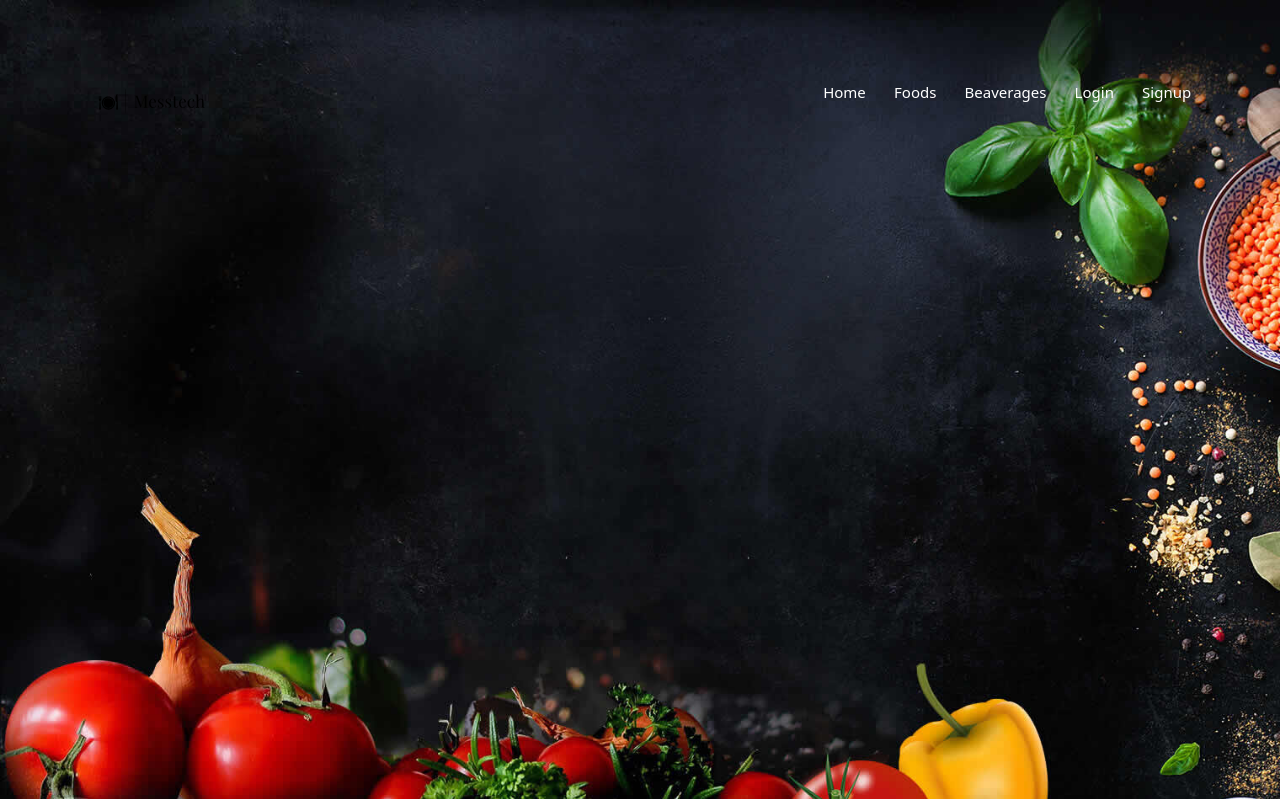
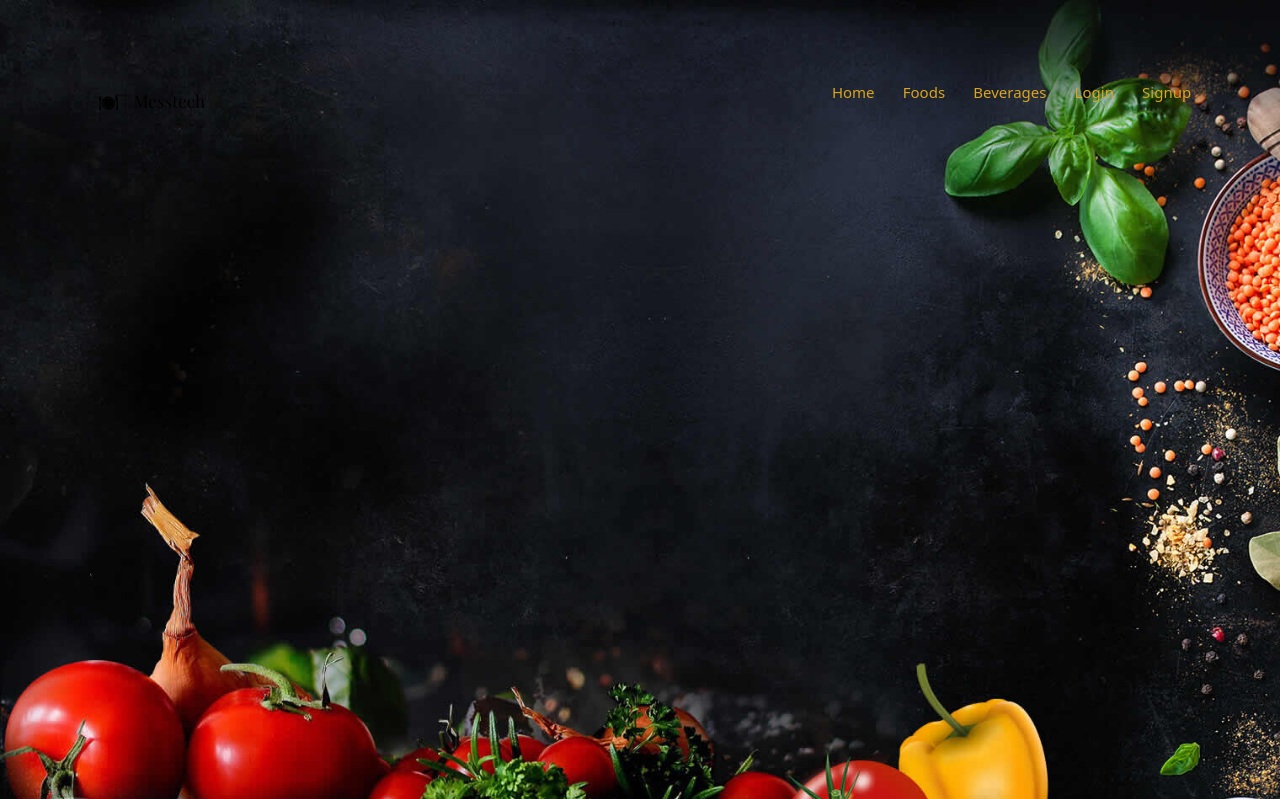
Before and after one commit to Saint-Chris-7/Messtech, a Django app: page / in a window 1280 px wide. Shown: the top 799 px of the page. Run offline with Django 3.2, Linux system fonts and the light colour scheme; tables that the repository leaves empty hold one stand-in row (values such as "Sample post"); grey boxes marked "Sample" are stand-in pictures.

Commit message:
update 5

```diff
--- a/Regent/models.py
+++ b/Regent/models.py
@@ -6,11 +6,11 @@ from PIL import Image
 
 # Create your models here.
 class Category(models.Model):
-    TAGS = (
-        ('foods','foods'),
-        ('beaverages','beaverages')
-    )
-    tags = models.CharField(choices=TAGS,max_length=12)
+    TAGS =(
+        ('foods', 'foods'),
+        ('beverages', 'beverages'),
+        )
+    tags = models.CharField(max_length=10, choices=TAGS,)
 
 class Meal(models.Model):
     image = models.ImageField(upload_to="meals-pics")
@@ -24,10 +24,11 @@ class Meal(models.Model):
 class Order(models.Model):
     TypeOrder = models.TextField("orderType","reserve takeaway")
     customer = models.ForeignKey(User,on_delete=models.CASCADE)
-    ordercode = models.UUIDField(default=uuid.uuid4,editable=False,max_length=4)
     ordertype = models.CharField(choices=TypeOrder.choices,max_length=15)
     orderstatus = models.BooleanField(default=False,null=True)
     date_ordered = models.DateTimeField(auto_now_add=True)
+    ordercode = models.UUIDField(default=uuid.uuid4,editable=False,max_length=4)
+    pick_up_time = models.DateTimeField()
 
     def __str__(self):
         return "{self.customer}-{self.ordercode}-{ordertype}-{orderstatus}"
@@ -48,7 +49,7 @@ class OrderItem(models.Model):
 
 class Profile(models.Model):
     customer = models.OneToOneField(User,on_delete=models.CASCADE,null=True)
-    ordercode = models.OneToOneField(OrderItem,on_delete=models.CASCADE)
+    ordercode = models.ForeignKey(OrderItem,on_delete=models.CASCADE)
     profile_pic = models.ImageField(upload_to="priles_pics",default="defualt.jpg")
 
     def __str__(self):
--- a/Regent/urls.py
+++ b/Regent/urls.py
@@ -9,6 +9,6 @@ urlpatterns  = [
     path('delete/<int:id>/', views.delete_cart, name='delete'),
     path('dashbaord', views.dashboard, name='dashboard'),
     path('foods', views.foods, name='foods'),
-    path('beaverages', views.beaverages, name='beaverages'),
+    path('beverages', views.beverages, name='beverages'),
     path('checkout/', views.checkout, name='checkout'),
 ]
--- a/Regent/views.py
+++ b/Regent/views.py
@@ -6,13 +6,14 @@ from django.contrib.auth.models import User
 from django.contrib.auth.decorators import login_required
 from django.contrib import messages
 from .models import *
+from .forms import CustomerInfo
 # Create your views here.
 def index(request):
-    meals = Meal.objects.all()
+    meals = Meal.objects.all()[:10]
     context = {"meals":meals}
     return render(request,"index.html",context)
 
-@login_required()
+#@login_required()
 def cart(request):
     customer = request.user.customer
     order, created = Order.objects.get_or_create(customer=customer,complete=False)
@@ -28,13 +29,14 @@ def delete_cart(request,id):
     return redirect("cart")
 
 
-@login_required()
+#@login_required()
 def checkout(request):
+    form = CustomerInfo()
     customer = request.user.customer
     order, created = Order.objects.get_or_create(customer=customer,complete=False)
     items = order.orderitem_set.all()
     items = []
-    order = {"get_cart_items":0,"get_cart_total":0}
+    order = {"get_cart_items":0,"get_cart_total":0,'form':form}
     context = {"items":items,"order":order}
     return render(request,"checkout.html",context)
 
@@ -74,7 +76,6 @@ def signup(request):
     else:
         return render(request,"signup.html")
 
-
 def logout(request):
     logout(request)
     return render(request,"/")
@@ -87,7 +88,7 @@ def foods(request):
     context = {'foods':foods}
     return render(request,"foods.html",context)
 
-def beaverages(request):
-    beaverages= Meal.objects.filter(tags='beaverages')
-    context = {'foods':beaverages}
+def beverages(request):
+    beverages= Meal.objects.filter(tags='beverages')
+    context = {'foods':beverages}
     return render(request,"beaverages.html",context)
--- a/static/css/style.css
+++ b/static/css/style.css
@@ -214,7 +214,7 @@ nav img{
   position: relative;
 }
 .nav-links ul li a{
-  color:white;
+  color:goldenrod;
   text-decoration: none;
   font-size: 15px;
   @font-face {
--- a/templates/base.html
+++ b/templates/base.html
@@ -21,12 +21,11 @@
             <a href="{% url 'index' %}"><img src="{% static 'images/Messtech-logos_black.svg' %}" alt=""></a>
             <div class="nav-links">
                 <ul>
-                    <li><a href="{% static 'index' %}">Home</a></li>
-
-                    <li><a href="{% static 'foods' %}">Foods</a></li>
-                    <li><a href="{% static 'beaverages' %}">Beaverages</a></li>
-                    <li><a href="{% static 'login' %}">Login</a></li>
-                    <li><a href="{% static 'signup' %}">Signup</a></li>
+                    <li><a href="{% url 'index' %}">Home</a></li>
+                    <li><a href="{% url 'foods' %}">Foods</a></li>
+                    <li><a href="{% url 'beverages' %}">Beverages</a></li>
+                    <li><a href="{% url 'login' %}">Login</a></li>
+                    <li><a href="{% url 'signup' %}">Signup</a></li>
 
                 </ul>
             </div>
```
Also changed, not shown: Regent/forms.py (+7 -0 lines), templates/checkout.html (+10 -9 lines), templates/signup.html (+6 -5 lines), Regent/migrations/0003_alter_category_tags.py (added), Regent/migrations/0004_alter_category_tags.py (added), Regent/migrations/0005_auto_20211103_1638.py (added), Regent/migrations/0006_auto_20211103_1814.py (added), templates/beverages.html (renamed from templates/beaverages.html).
